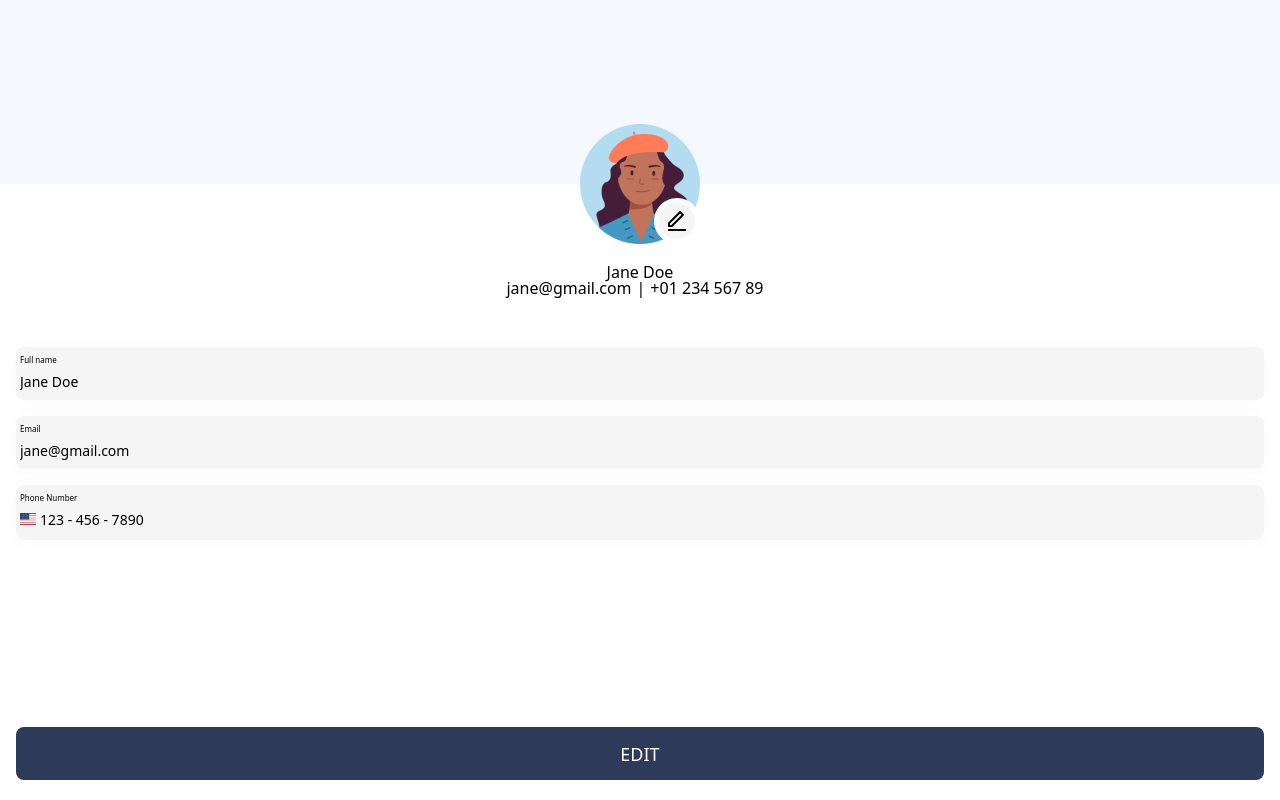
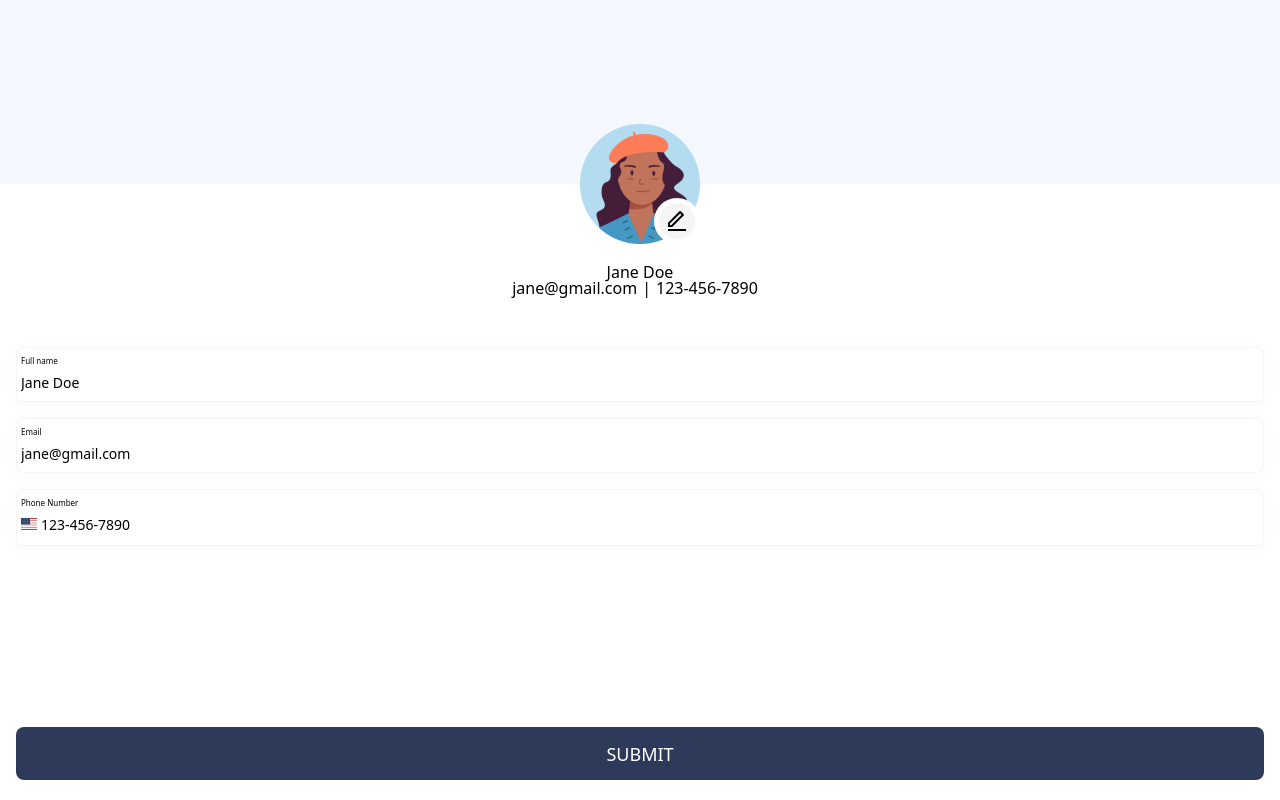
Before and after one commit to hasukmistry/weather-app, a Vue app: page /profile in a window 1280 px wide. Both pictures are taken after a click on the button "EDIT". Shown: the part 56-856 px from the top of the page. Built offline with nearby package versions, Linux system fonts and the light colour scheme; the HTML template or start-up script is replaced by a standard one.

Commit message:
feat: mvp for profile and cleanup

```diff
--- a/src/components/location/LocationHourlyForecast.vue
+++ b/src/components/location/LocationHourlyForecast.vue
@@ -8,13 +8,13 @@ const props = defineProps<{
 </script>
 
 <template>
-  <div v-if="location?.hourlyForecast" class="px-4 py-8">
+  <div v-if="location?.hourlyForecast && location?.hourlyForecast.length" class="px-4 pt-8">
     <div>
       <h2 class="font-medium text-[20px] leading-[100%] mb-6">Hourly Forecast</h2>
     </div>
-    <ul class="flex flex-row items-center gap-4">
+    <ul v-if="location.hourlyForecast.length" class="flex flex-row items-center gap-4">
       <li
-        v-for="forecast in location.hourlyForecast"
+        v-for="forecast in location.hourlyForecast?.slice(0, 4)"
         :key="forecast.dt"
         class="flex flex-1 flex-col max-w-[120px] py-3 px-[14px] bg-[#f5f5f5] rounded-sm items-center text-center"
       >
--- a/src/components/location/LocationWeeklyForecast.vue
+++ b/src/components/location/LocationWeeklyForecast.vue
@@ -8,13 +8,13 @@ const props = defineProps<{
 </script>
 
 <template>
-  <div class="px-4">
+  <div v-if="location?.dailyForecast && location?.dailyForecast.length" class="px-4 pt-8">
     <div>
       <h2 class="font-medium text-[20px] leading-[100%] mb-6">Weekly Forecast</h2>
     </div>
     <ul class="flex flex-col justify-center items-center gap-4">
       <li
-        v-for="forecast in props.location?.dailyForecast"
+        v-for="forecast in location?.dailyForecast"
         :key="forecast.dt"
         class="flex w-full py-3 px-[14px] bg-[#D2DFFF] rounded-xl justify-center items-center"
       >
--- a/src/components/profile/EditProfile.vue
+++ b/src/components/profile/EditProfile.vue
@@ -2,10 +2,69 @@
 import IconBack from '@/components/icons/IconBackBlack.vue'
 import IconProfileEdit from '@/components/icons/IconProfileEdit.vue'
 import IconCountry from '@/components/icons/IconCountry.vue'
+
+import { ref, reactive, watch } from 'vue'
+import { useProfileStore } from '@/stores/profile'
+import type { Profile } from '@/types'
+
+const isReadOnly = ref(true)
+const errors = ref<string[]>([])
+const profileStore = useProfileStore()
+
+const props = defineProps<{
+  profile: Profile
+}>()
+
+const localProfile = reactive<Profile>({
+  slug: '',
+  fullName: '',
+  email: '',
+  phone: '',
+  image: '',
+})
+
+watch(
+  () => props.profile,
+  (newProfile) => {
+    Object.assign(localProfile, newProfile)
+  },
+  { immediate: true },
+)
+
+const validateProfile = (): boolean => {
+  errors.value = []
+
+  if (typeof localProfile.fullName !== 'string' || localProfile.fullName.trim().length === 0) {
+    errors.value.push('Full name is required.')
+  }
+
+  if (!/^[^\s@]+@[^\s@]+\.[^\s@]+$/.test(localProfile.email)) {
+    errors.value.push('Please enter a valid email address.')
+  }
+
+  if (!/^\d{3}-\d{3}-\d{4}$/.test(localProfile.phone)) {
+    errors.value.push('Phone number must be in format: 123-456-7890')
+  }
+
+  return errors.value.length === 0
+}
+
+const handleImageChange = (event: Event) => {
+  const file = (event.target as HTMLInputElement)?.files?.[0]
+  if (file) {
+    localProfile.image = URL.createObjectURL(file)
+  }
+}
+
+const submitProfile = () => {
+  if (!validateProfile()) return
+  profileStore.updateProfile({ ...localProfile })
+  isReadOnly.value = true
+}
 </script>
 
 <template>
-  <div class="relative">
+  <div v-if="profile" class="relative">
     <div
       class="wa-profile-header flex flex-row items-start px-4 py-8 min-h-[240px] bg-no-repeat bg-cover bg-center"
     >
@@ -20,44 +79,68 @@ import IconCountry from '@/components/icons/IconCountry.vue'
     </div>
     <div class="wa-profile-image -mt-[60px] flex w-full absolute items-center justify-center">
       <div class="relative">
-        <img class="" src="../../assets/default-avatar.png" alt="Profile Image" />
-        <a href="#" class="absolute right-0 bottom-0">
-          <IconProfileEdit />
-        </a>
+        <img
+          v-if="!localProfile.image.length"
+          class=""
+          src="@/assets/default-avatar.png"
+          alt="Profile Image"
+        />
+        <img v-else class="rounded-full" :src="localProfile.image" alt="Profile Image" />
+        <div v-if="!isReadOnly" class="absolute right-0 bottom-0">
+          <label class="cursor-pointer">
+            <IconProfileEdit />
+
+            <input type="file" class="hidden" accept="image/*" @change="handleImageChange" />
+          </label>
+        </div>
       </div>
     </div>
     <div class="flex flex-col mt-[80px] justify-center items-center">
-      <h2 class="leading-[100%]">Jane Doe</h2>
+      <h2 class="leading-[100%]">{{ profile.fullName }}</h2>
       <ul class="wa-profile-info flex flex-row">
-        <li class="text-[16px] leading-[100%]">jane@gmail.com</li>
-        <li class="text-[16px] leading-[100%]">+01 234 567 89</li>
+        <li class="text-[16px] leading-[100%]">{{ profile.email }}</li>
+        <li class="text-[16px] leading-[100%]">{{ profile.phone }}</li>
       </ul>
     </div>
   </div>
 
-  <form class="mt-[31px] flex flex-col px-4 py-5">
+  <div v-if="errors.length" class="mx-4 mt-4 py-2 text-red-600 text-sm space-y-1 border rounded">
+    <div v-for="(error, index) in errors" :key="index">• {{ error }}</div>
+  </div>
+  <form class="flex flex-col px-4 py-5" :class="errors.length ? '' : 'mt-[31px] '">
     <div class="wa-form-controls flex flex-col min-h-[380px] gap-4">
-      <div class="wa-form-control flex flex-col bg-[#F5F5F5] rounded-lg px-1 py-[9px]">
+      <div
+        class="wa-form-control flex flex-col rounded-lg px-1 py-[9px]"
+        :class="isReadOnly ? 'bg-[#F5F5F5]' : 'bg-[#FFFFFF] border border-[#F5F5F5]'"
+      >
         <label class="text-[8px] leading-[100%]" for="fullName">Full name</label>
         <input
           id="fullName"
           type="text"
           class="text-[14px] mt-2 outline-0 leading-[100%] font-[510px]"
-          value="Jane Doe"
+          v-model="localProfile.fullName"
+          :disabled="isReadOnly"
         />
       </div>
 
-      <div class="wa-form-control flex flex-col bg-[#F5F5F5] rounded-lg px-1 py-[9px]">
+      <div
+        class="wa-form-control flex flex-col bg-[#F5F5F5] rounded-lg px-1 py-[9px]"
+        :class="isReadOnly ? 'bg-[#F5F5F5]' : 'bg-[#FFFFFF] border border-[#F5F5F5]'"
+      >
         <label class="text-[8px] leading-[100%]" for="email">Email</label>
         <input
           id="email"
           type="text"
           class="text-[14px] mt-2 outline-0 leading-[100%] font-[510px]"
-          value="jane@gmail.com"
+          v-model="localProfile.email"
+          :disabled="isReadOnly"
         />
       </div>
 
-      <div class="wa-form-control flex flex-col bg-[#F5F5F5] rounded-lg px-1 py-[9px]">
+      <div
+        class="wa-form-control flex flex-col bg-[#F5F5F5] rounded-lg px-1 py-[9px]"
+        :class="isReadOnly ? 'bg-[#F5F5F5]' : 'bg-[#FFFFFF] border border-[#F5F5F5]'"
+      >
         <label class="text-[8px] leading-[100%]" for="phone">Phone Number</label>
         <div class="flex justify-center items-center gap-1">
           <div class="shrink-0 mt-1">
@@ -68,7 +151,8 @@ import IconCountry from '@/components/icons/IconCountry.vue'
               id="phone"
               type="text"
               class="text-[14px] mt-2 outline-0 leading-[100%] font-[510px]"
-              value="123 - 456 - 7890"
+              v-model="localProfile.phone"
+              :disabled="isReadOnly"
             />
           </div>
         </div>
@@ -76,10 +160,18 @@ import IconCountry from '@/components/icons/IconCountry.vue'
     </div>
 
     <button
-      @click.prevent
+      v-if="isReadOnly"
+      @click.prevent="() => (isReadOnly = false)"
       class="flex justify-center text-white text-[18px] leading-[28px] font-[590px] py-[12.5px] uppercase rounded-lg bg-[#2E3A5A]"
     >
       Edit
+    </button>
+    <button
+      v-else
+      @click.prevent="submitProfile"
+      class="flex justify-center text-white text-[18px] leading-[28px] font-[590px] py-[12.5px] uppercase rounded-lg bg-[#2E3A5A]"
+    >
+      Submit
     </button>
   </form>
 </template>
--- /dev/null
+++ b/src/stores/profile.ts
@@ -0,0 +1,32 @@
+import { defineStore } from 'pinia'
+import type { Profile } from '@/types'
+
+export const useProfileStore = defineStore('profile', {
+  state: (): Profile => ({
+    slug: 'default',
+    fullName: 'Jane Doe',
+    email: 'jane@gmail.com',
+    phone: '123-456-7890',
+    image: '',
+  }),
+  actions: {
+    updateProfile(formData: Profile): void {
+      try {
+        this.slug = formData.slug || this.slug
+        this.fullName = formData.fullName || this.fullName
+        this.email = formData.email || this.email
+        this.phone = formData.phone || this.phone
+        this.image = formData.image || this.image
+      } catch (error) {
+        console.error('Failed to update profile:', error)
+      }
+    },
+  },
+  getters: {
+    getSlug: (state): string => state.slug,
+    getFullName: (state): string => state.fullName,
+    getEmail: (state): string => state.email,
+    getPhone: (state): string => state.phone,
+    getImage: (state): string => state.image,
+  },
+})
--- a/src/types/index.ts
+++ b/src/types/index.ts
@@ -6,6 +6,7 @@ import type { Location } from '@/types/location'
 import type { LocationStore } from '@/types/location-store'
 import type { SearchResult } from '@/types/search-result'
 import type { SearchResultsStore } from '@/types/search-results-store'
+import type { Profile } from '@/types/profile'
 
 export type {
   Weather,
@@ -16,4 +17,5 @@ export type {
   LocationStore,
   SearchResult,
   SearchResultsStore,
+  Profile,
 }
--- /dev/null
+++ b/src/types/profile.ts
@@ -0,0 +1,7 @@
+export interface Profile {
+  slug: string
+  fullName: string
+  email: string
+  phone: string
+  image: string
+}
--- a/src/views/ProfileView.vue
+++ b/src/views/ProfileView.vue
@@ -1,9 +1,25 @@
 <script setup lang="ts">
+import { computed } from 'vue'
+import { useProfileStore } from '@/stores/profile'
 import EditProfile from '@/components/profile/EditProfile.vue'
+import type { Profile } from '@/types'
+
+const profileStore = useProfileStore()
+
+const profile = computed<Profile>(
+  () =>
+    <Profile>{
+      slug: profileStore.getSlug,
+      fullName: profileStore.getFullName,
+      email: profileStore.getEmail,
+      phone: profileStore.getPhone,
+      image: profileStore.getImage,
+    },
+)
 </script>
 
 <template>
   <main class="flex flex-col">
-    <EditProfile />
+    <EditProfile :profile="profile" />
   </main>
 </template>
```
